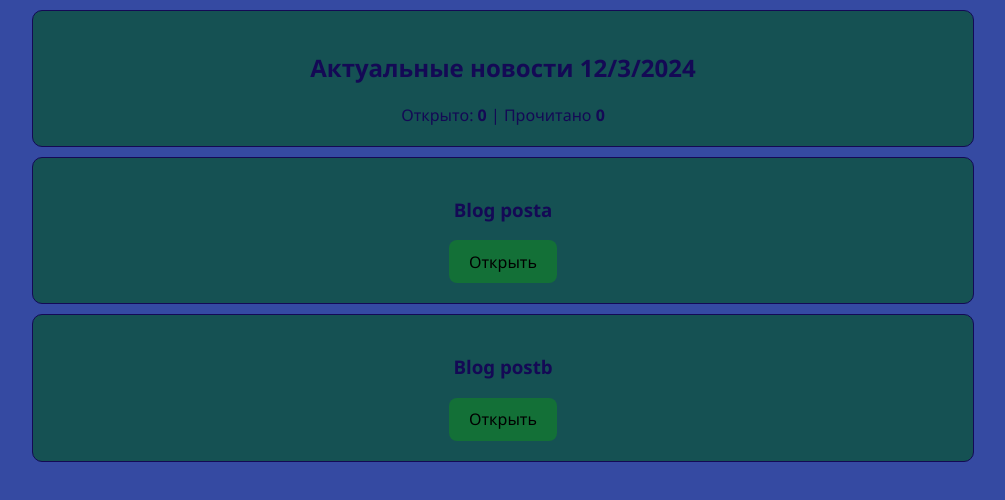
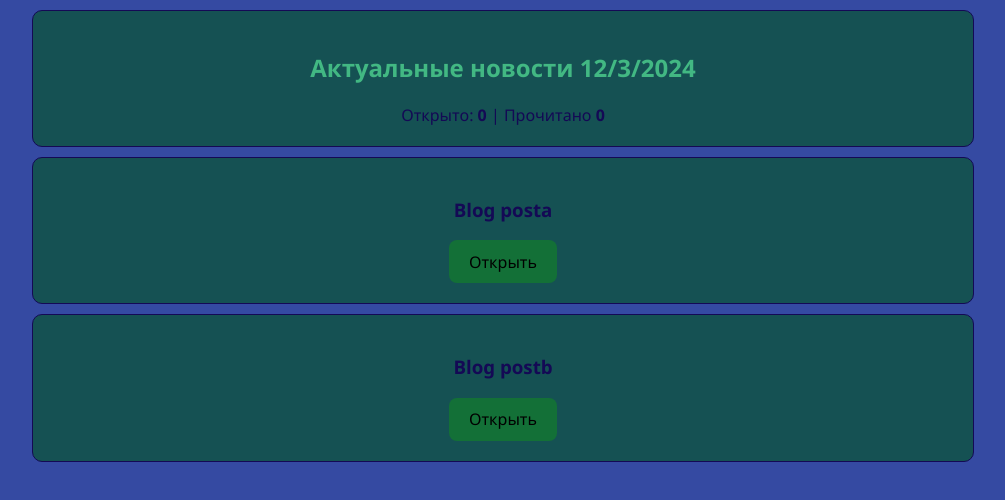
Before and after one commit to vitalay/18-5, a Vue app: page / in a window 1280 px wide. Shown: the top 500 px of the page, without its empty margins (137-1142 px from the left). Built offline with nearby package versions, Linux system fonts and the light colour scheme.

Commit message:
style для компонента

```diff
--- a/src/App.vue
+++ b/src/App.vue
@@ -90,5 +90,10 @@ export default {
 
 
 <style scoped>
+ h2 {
+color:
+#42b883;
+
+}
 
 </style>
```
